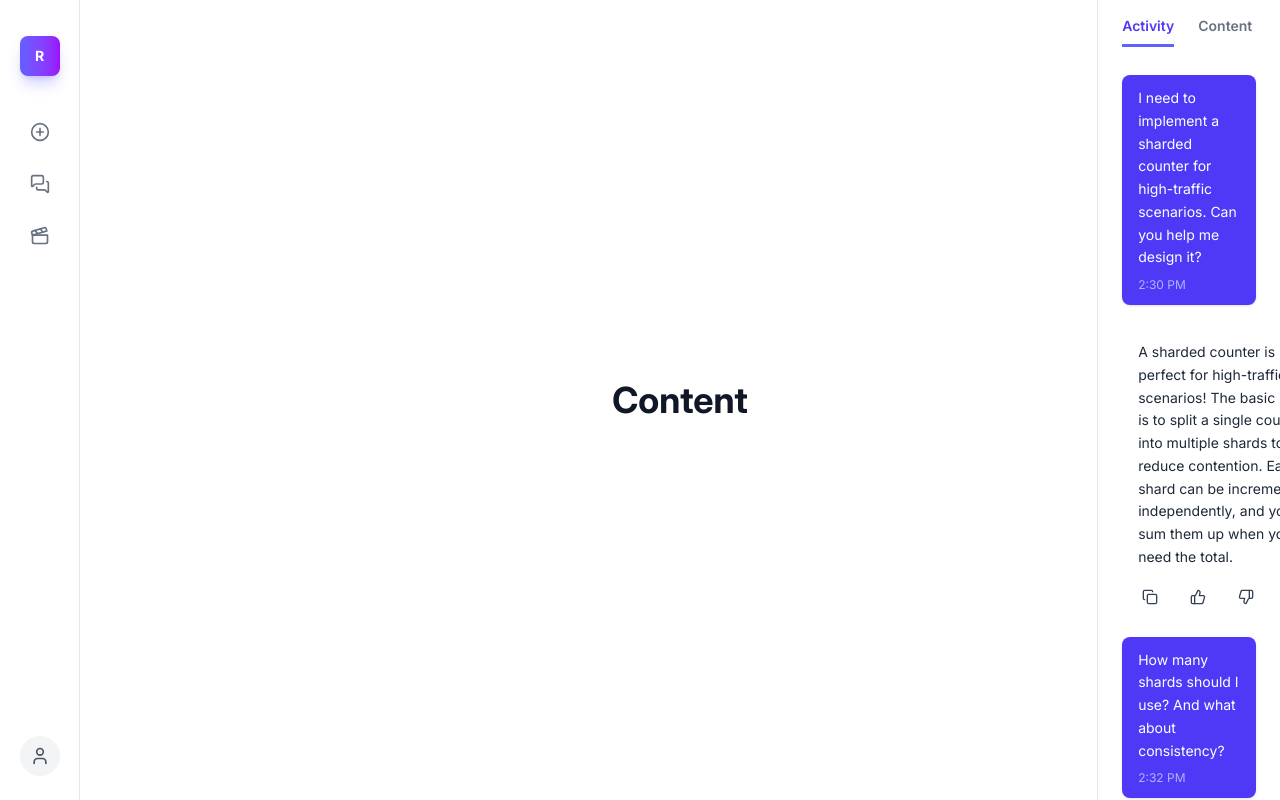
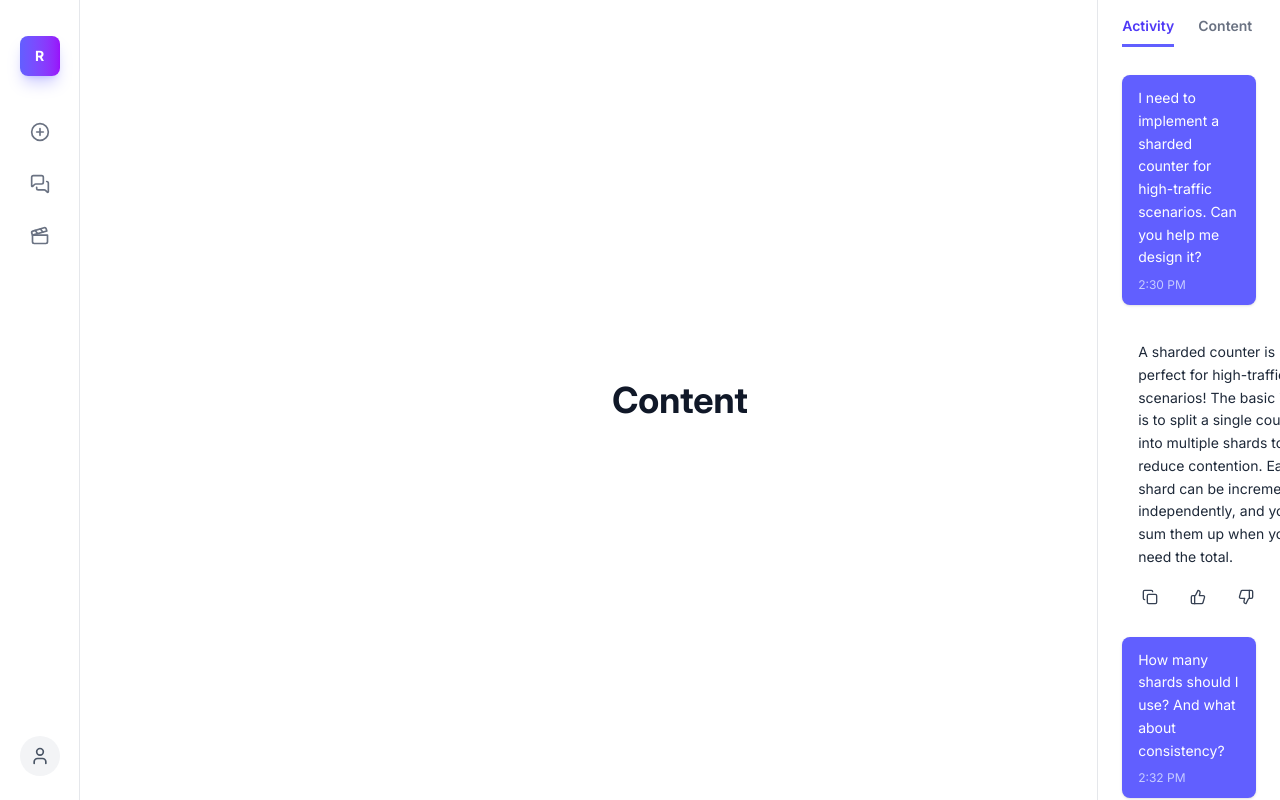
Before and after one commit to kgopfa/plotmix-ui, a Next.js app: page /content in a window 1280 px wide. Built offline with nearby package versions, Linux system fonts and the light colour scheme; a web font is replaced by a local one.

Commit message:
Change user chat message coloring

```diff
--- a/src/components/content/user-message.tsx
+++ b/src/components/content/user-message.tsx
@@ -6,10 +6,10 @@ interface UserMessageProps {
 export const UserMessage: React.FC<UserMessageProps> = ({ message, timestamp }) => {
   return (
     <div className="flex justify-end mb-6">
-      <div className="bg-indigo-600 text-white rounded-lg px-4 py-3 max-w-xs shadow-sm">
+      <div className="bg-indigo-500 text-white shadow-sm rounded-lg px-4 py-3 max-w-xs">
         <p className="text-sm leading-relaxed">{message}</p>
         {timestamp && (
-          <p className="text-xs text-indigo-200 mt-2 opacity-80">
+          <p className="text-xs text-indigo-100 mt-2 opacity-80">
             {timestamp}
           </p>
         )}
```
